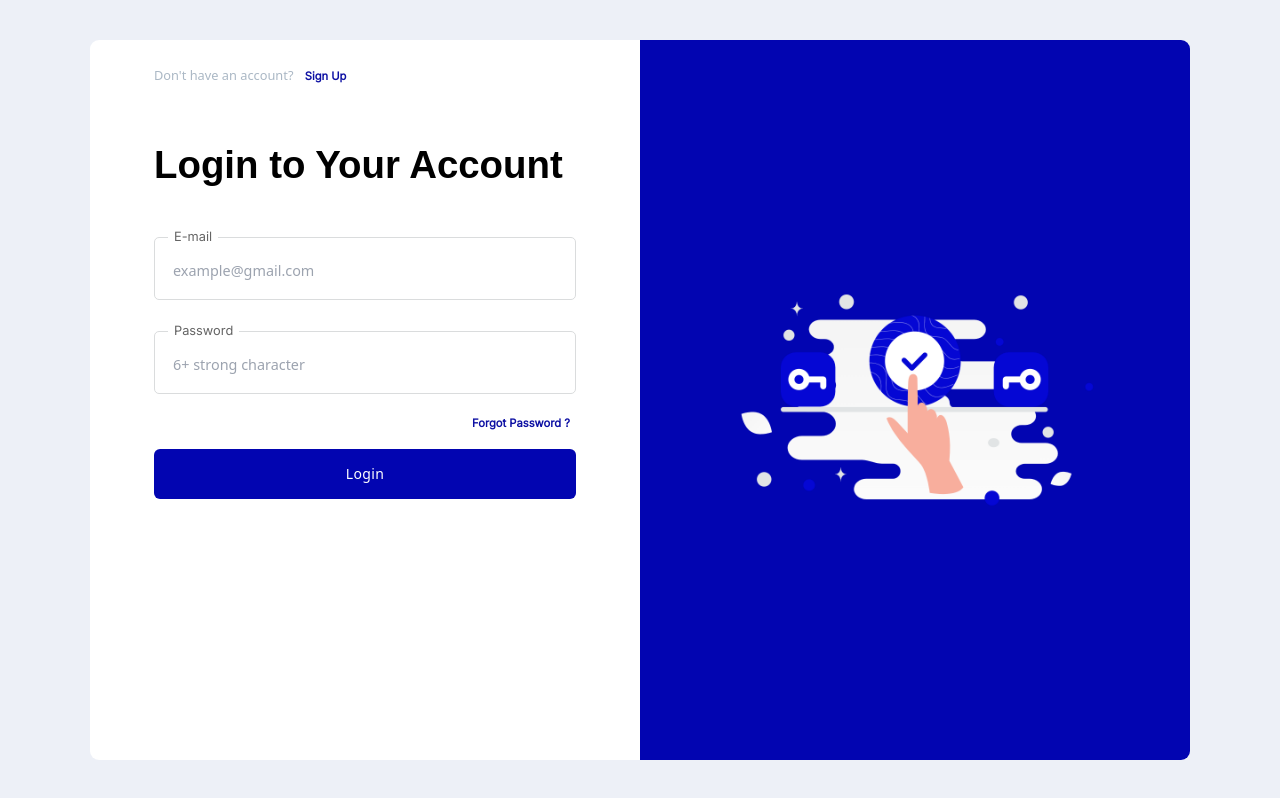
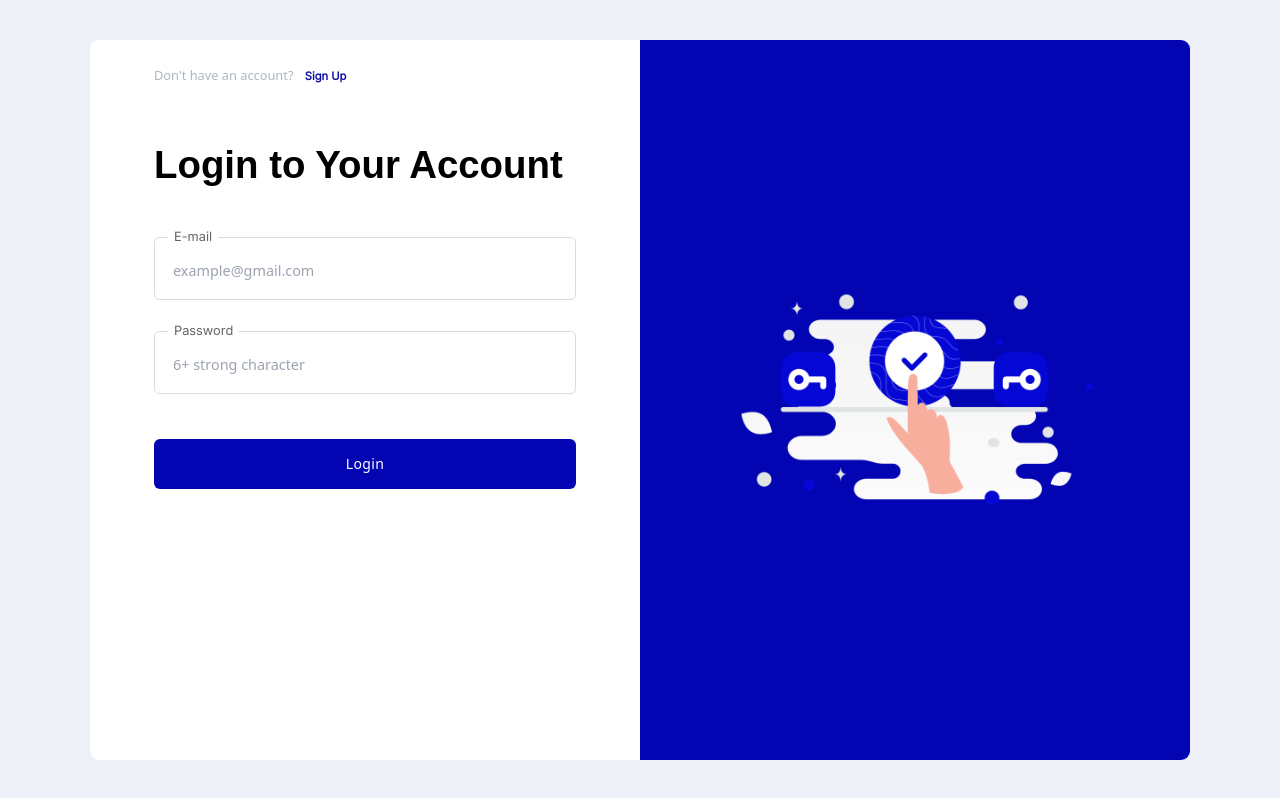
Before and after one commit to Yash-9274/blogfinal, a React (Create React App) app in the folder blogfinal/: page /login in a window 1280 px wide. Built offline with nearby package versions, Linux system fonts and the light colour scheme; no server answers; a web font is replaced by a local one.

Commit message:
bugfixes

```diff
--- a/blogfinal/src/components/AuthScreens/LoginScreen.js
+++ b/blogfinal/src/components/AuthScreens/LoginScreen.js
@@ -91,10 +91,7 @@ const LoginScreen = () => {
               />
               <label htmlFor="password">Password</label>
             </div>
-            <Link to="/forgotpassword" className="login-screen__forgotpassword">
-              {" "}
-              Forgot Password ?
-            </Link>
+
             <button
               className="className=text-white bg-[#4285F4] hover:bg-[#4285F4]/90 focus:ring-4 focus:outline-none focus:ring-[#4285F4]/50 font-medium rounded-lg text-sm px-5 py-2.5 text-center justify-center inline-flex items-center dark:focus:ring-[#4285F4]/55 mr-2 mb-2"
               type="submit"
```
